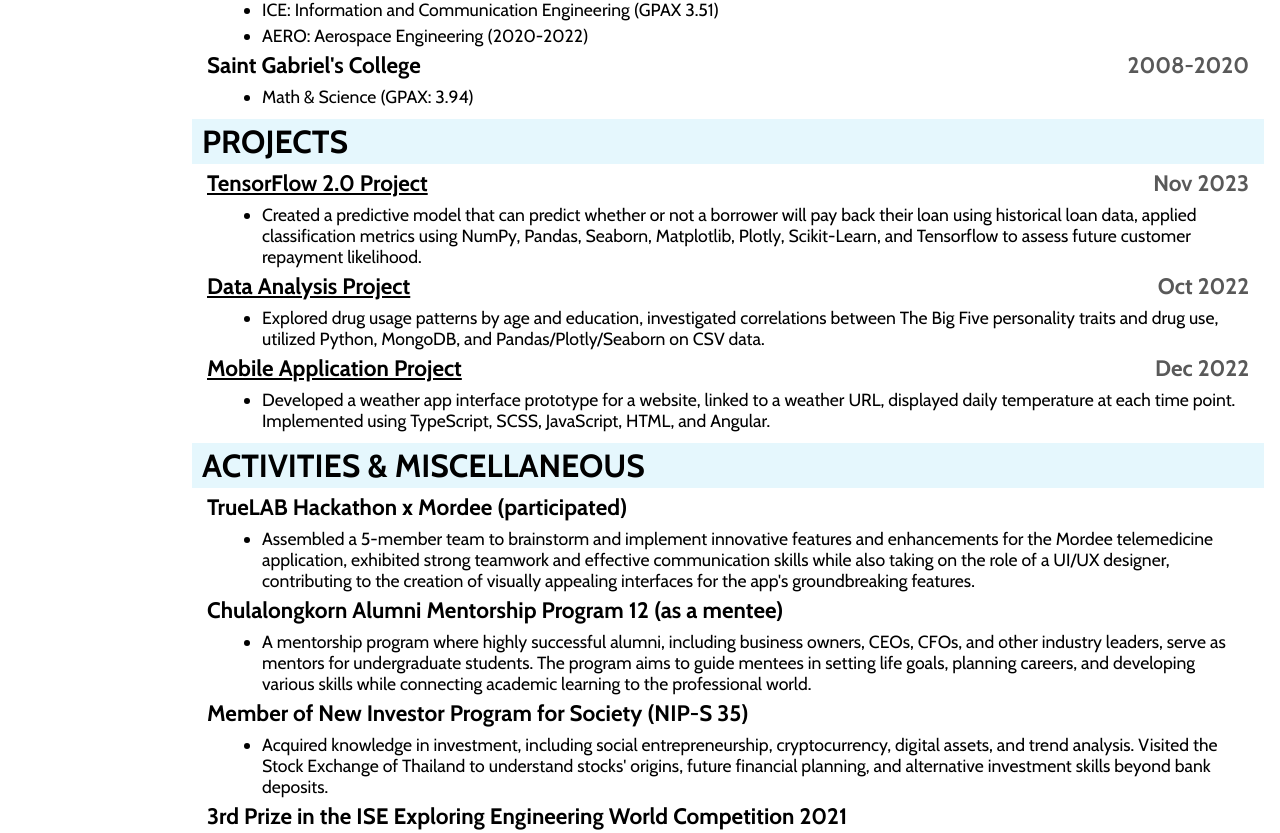
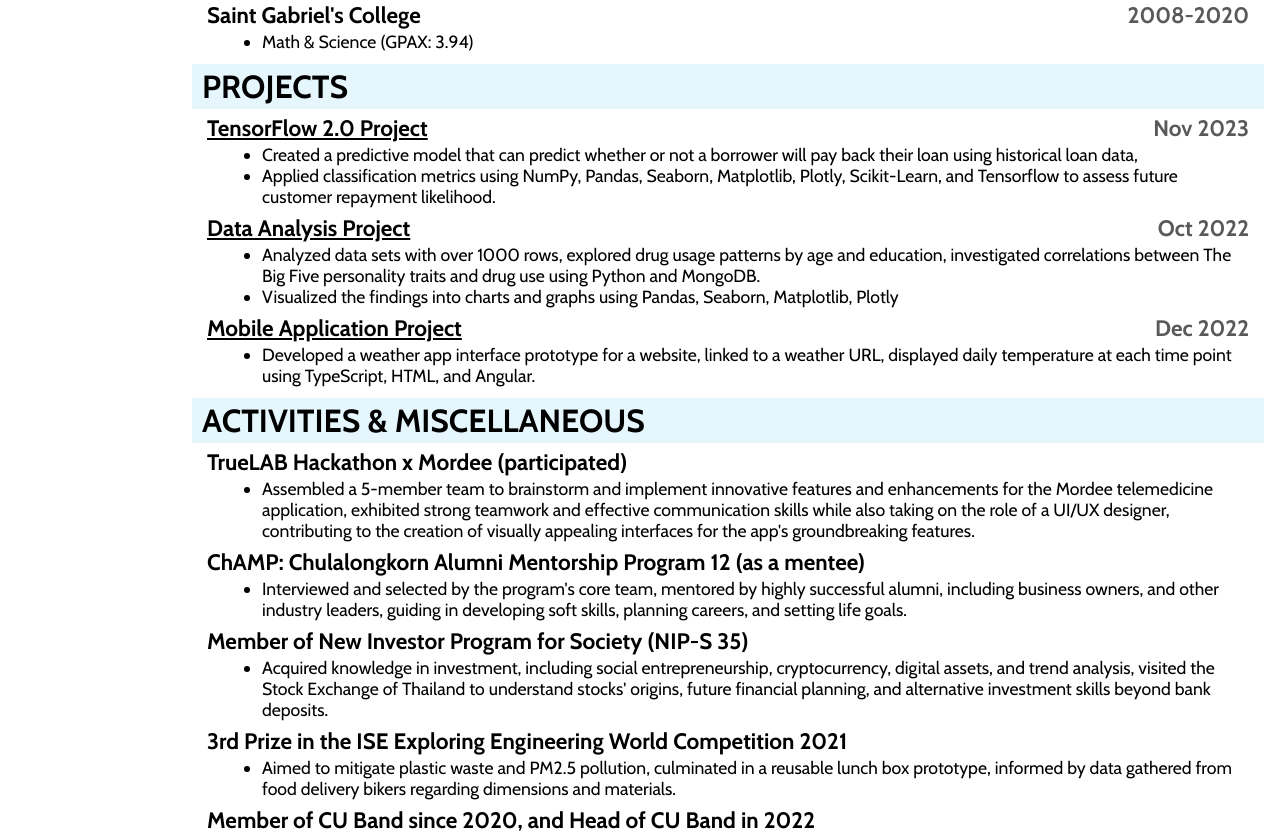
Before and after one commit to PannSengpanich/cv-application, a React (Create React App) app: page / in a window 1280 px wide. Shown: the part 638-1471 px from the top of the page. Built offline with nearby package versions, Linux system fonts and the light colour scheme.

Commit message:
update data

```diff
--- a/src/Styles/contentInfo.module.css
+++ b/src/Styles/contentInfo.module.css
@@ -6,7 +6,7 @@
   font-size: 2rem;
   background-color: #aee5f953;
   padding: 3px 0px 3px 10px;
-  margin: 2px 0px 0px 0px;
+  margin: 0px 0px 5px 0px;
 }
 button {
   width: 100px;
@@ -48,7 +48,7 @@ span {
 
 .detail {
   font-size: 1.1rem;
-  margin: 0px 10px 5px 15px;
+  margin: 0px 10px 0px 15px;
 }
 .url {
   height: auto;
@@ -56,7 +56,7 @@ span {
   margin: 0px 10px 0px 15px;
 }
 ul {
-  margin: 7px 10px 5px 15px;
+  margin: 2px 10px 7px 15px;
 }
 @media print {
   .topic {
--- a/src/Styles/generalInfo.module.css
+++ b/src/Styles/generalInfo.module.css
@@ -9,7 +9,7 @@
   display: flex;
   flex-direction: column;
   align-items: flex-end;
-  font-size: 1.2rem;
+  font-size: 1.1rem;
 }
 .name {
   font-weight: bold;
--- a/src/data.js
+++ b/src/data.js
@@ -73,7 +73,8 @@ export const ProjData = [
   {
     head: "TensorFlow 2.0 Project ",
     details: [
-      "Created a predictive model that can predict whether or not a borrower will pay back their loan using historical loan data, applied classification metrics using NumPy, Pandas, Seaborn, Matplotlib, Plotly, Scikit-Learn, and Tensorflow to assess future customer repayment likelihood.",
+      "Created a predictive model that can predict whether or not a borrower will pay back their loan using historical loan data, ",
+      "Applied classification metrics using NumPy, Pandas, Seaborn, Matplotlib, Plotly, Scikit-Learn, and Tensorflow to assess future customer repayment likelihood.",
     ],
     url: "https://colab.research.google.com/drive/12N0G_ELMjjxG184iVCmF9zwIaEXFAqBj#scrollTo=1ZZkunP6hl33",
     date: "Nov 2023",
@@ -81,7 +82,8 @@ export const ProjData = [
   {
     head: "Data Analysis Project",
     details: [
-      "Explored drug usage patterns by age and education, investigated correlations between The Big Five personality traits and drug use, utilized Python, MongoDB, and Pandas/Plotly/Seaborn on CSV data.",
+      "Analyzed data sets with over 1000 rows, explored drug usage patterns by age and education, investigated correlations between The Big Five personality traits and drug use using Python and MongoDB. ",
+      "Visualized the findings into charts and graphs using Pandas, Seaborn, Matplotlib, Plotly",
     ],
     url: "https://colab.research.google.com/drive/1pYmnTwF9VLCE29P57JlTQup9JD_9TPzP",
     date: "Oct 2022",
@@ -89,7 +91,7 @@ export const ProjData = [
   {
     head: "Mobile Application Project ",
     details: [
-      "Developed a weather app interface prototype for a website, linked to a weather URL, displayed daily temperature at each time point. Implemented using TypeScript, SCSS, JavaScript, HTML, and Angular.",
+      "Developed a weather app interface prototype for a website, linked to a weather URL, displayed daily temperature at each time point using TypeScript, HTML, and Angular.",
     ],
     url: "https://github.com/PannSengpanich/WeatherProvider-LastClassDemo-",
     date: "Dec 2022",
@@ -105,23 +107,23 @@ export const MisData = [
     url: "",
   },
   {
-    head: "Chulalongkorn Alumni Mentorship Program 12 (as a mentee)",
+    head: "ChAMP: Chulalongkorn Alumni Mentorship Program 12 (as a mentee)",
     details: [
-      "A mentorship program where highly successful alumni, including business owners, CEOs, CFOs, and other industry leaders, serve as mentors for undergraduate students. The program aims to guide mentees in setting life goals, planning careers, and developing various skills while connecting academic learning to the professional world.",
+      "Interviewed and selected by the program's core team, mentored by highly successful alumni, including business owners, and other industry leaders, guiding in developing soft skills, planning careers, and setting life goals.",
     ],
     url: "",
   },
   {
     head: "Member of New Investor Program for Society (NIP-S 35)",
     details: [
-      "Acquired knowledge in investment, including social entrepreneurship, cryptocurrency, digital assets, and trend analysis. Visited the Stock Exchange of Thailand to understand stocks' origins, future financial planning, and alternative investment skills beyond bank deposits.",
+      "Acquired knowledge in investment, including social entrepreneurship, cryptocurrency, digital assets, and trend analysis, visited the Stock Exchange of Thailand to understand stocks' origins, future financial planning, and alternative investment skills beyond bank deposits.",
     ],
     url: "",
   },
   {
     head: "3rd Prize in the ISE Exploring Engineering World Competition 2021",
     details: [
-      "This project aimed to mitigate plastic waste and PM2.5 pollution. Culminated in a reusable lunch box prototype, informed by data gathered from food delivery bikers regarding dimensions and materials. ",
+      "Aimed to mitigate plastic waste and PM2.5 pollution, culminated in a reusable lunch box prototype, informed by data gathered from food delivery bikers regarding dimensions and materials. ",
     ],
   },
   {
```
